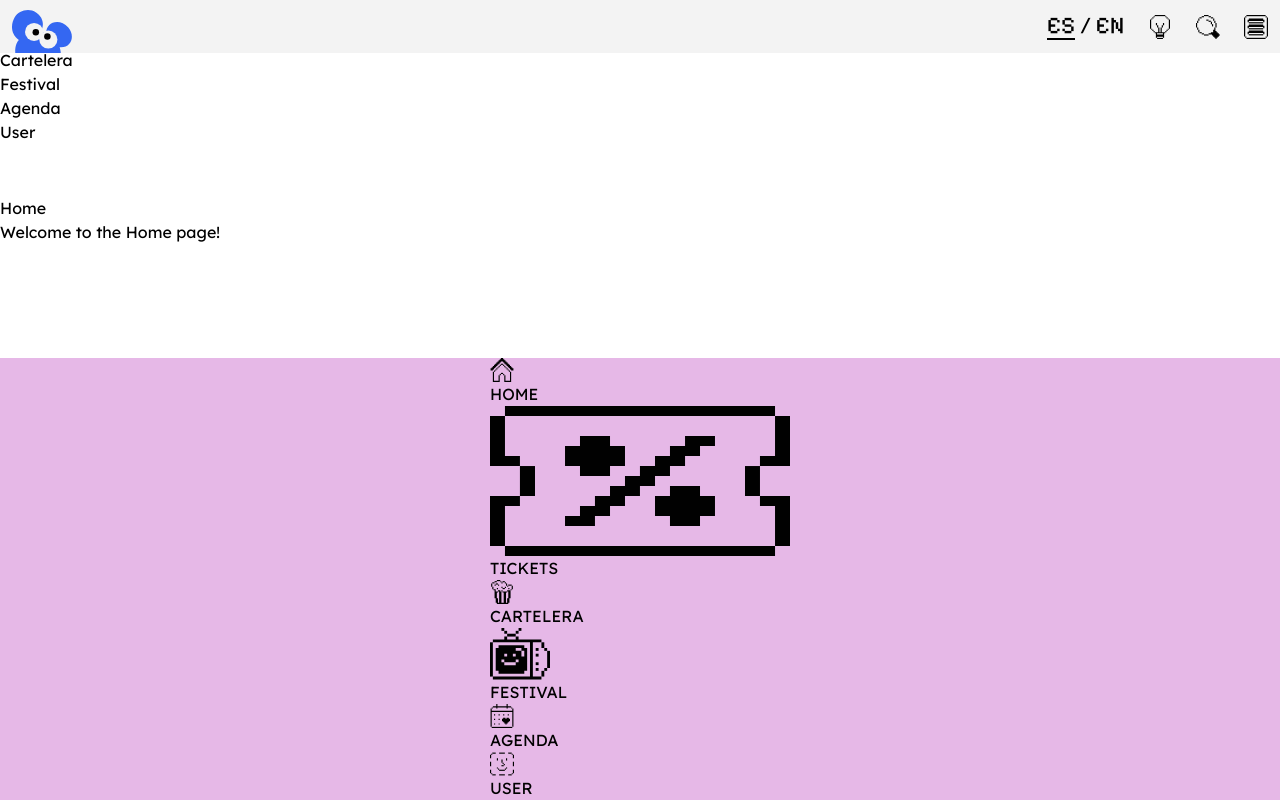
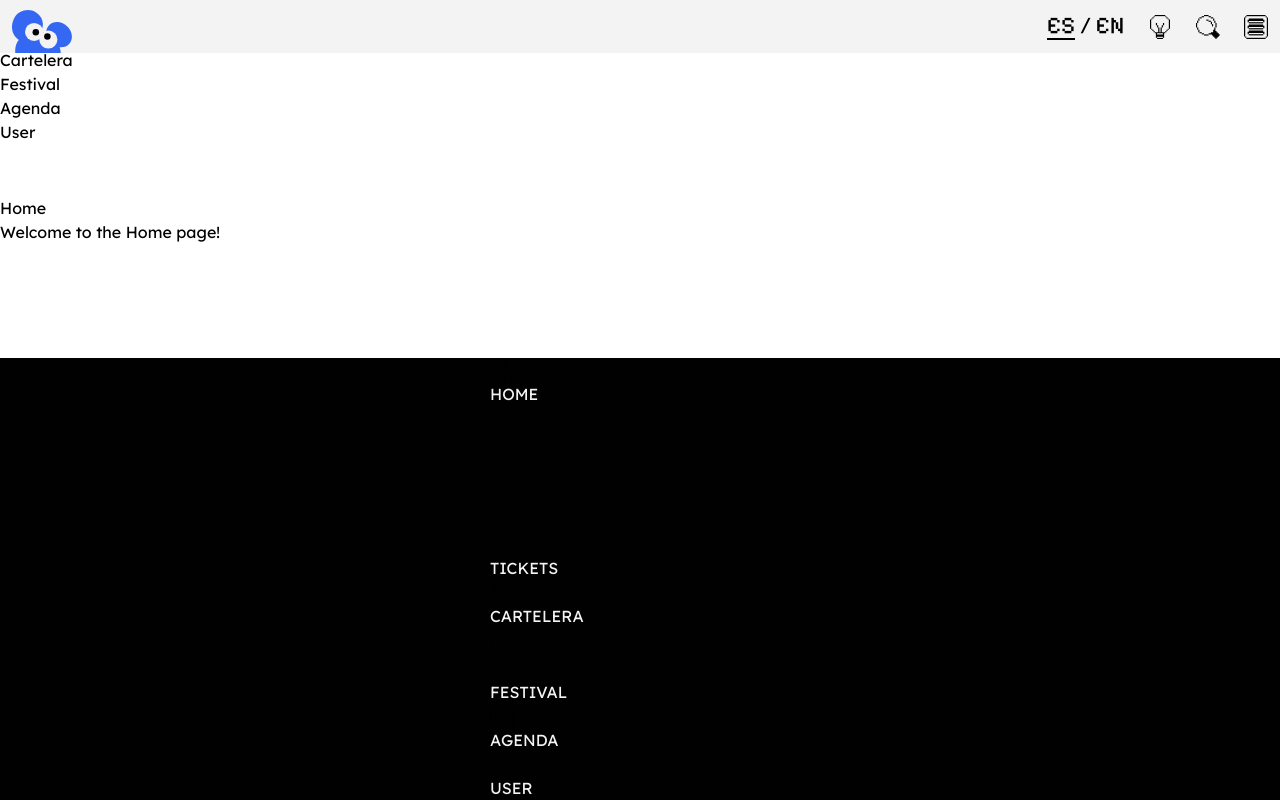
Before and after one commit to monixvision/Zeta-Channel-App, a React (Vite) app: page / in a window 1280 px wide. Built offline with nearby package versions, Linux system fonts and the light colour scheme.

Commit message:
trabajando el css

```diff
--- a/src/components/BottomBar.jsx
+++ b/src/components/BottomBar.jsx
@@ -10,10 +10,10 @@ import userIcon from '../assets/img/icon/icon-user.svg';
 
 const BottomBar = () => (
     /* hacer que el pop up se pueda mover */
-    <div className="flex flex-col items-center justify-center fixed bottom-0 left-0 w-full bg-pink text-black z-9999">
+    <div className="flex flex-col items-center justify-center fixed bottom-0 left-0 w-full bg-dark dark:bg-blue text-white dark:text-black z-9999">
         <nav>
             <ul>
-                <li><Link to="/"><img src={homeIcon} alt="Home" />HOME</Link></li>
+                <li><Link to="/"><img className="w-6 h-6" src={homeIcon} alt="Home" />HOME</Link></li>
                 <li><Link to="/tickets"><img src={ticketIcon} alt="Tickets" />TICKETS</Link></li>
                 <li><Link to="/cartelera"><img src={carteleraIcon} alt="Cartelera" />CARTELERA</Link></li>
                 <li><Link to="/festival"><img src={festivalIcon} alt="Festival" />FESTIVAL</Link></li>
```
